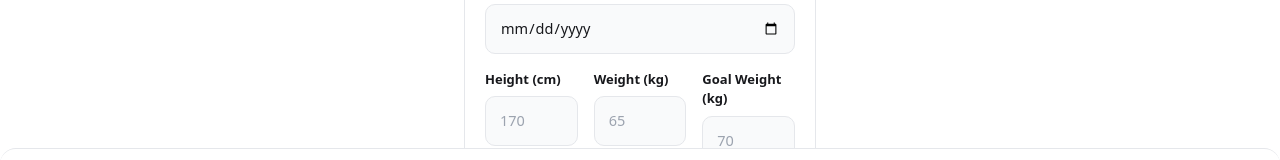
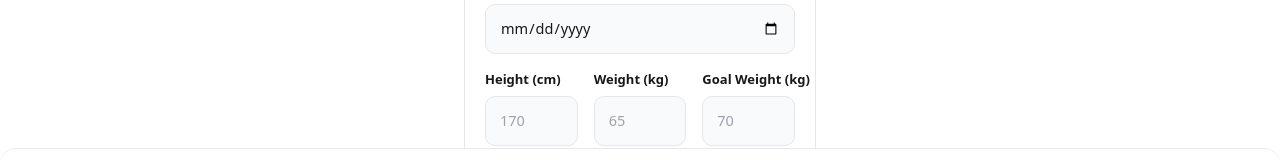
Before and after one commit to trianandafajar/fitness-ai-frontend, a Next.js app: page /settings in a window 1280 px wide. Shown: the part 591-751 px from the top of the page. Built offline with nearby package versions, Linux system fonts and the light colour scheme; no server answers.

Commit message:
feat: update label class to ensure text does not wrap in Field component

```diff
--- a/app/settings/page.tsx
+++ b/app/settings/page.tsx
@@ -51,8 +51,6 @@ function toggle(list: string[], value: string) {
 
 function toFormData(profile: Record<string, unknown>): FormData {
   return {
-    name: (profile.name as string) ?? "",
-    email: (profile.email as string) ?? "",
     date_of_birth: (profile.date_of_birth as string) ?? "",
     gender: (profile.gender as string) ?? "",
     height_cm: profile.height_cm != null ? String(profile.height_cm) : "",
--- a/components/ui/Field.tsx
+++ b/components/ui/Field.tsx
@@ -11,7 +11,7 @@ const Field = forwardRef<HTMLInputElement, FieldProps>(
             <div className="mb-4.5">
                 <label
                     htmlFor={id}
-                    className="mb-1.75 block text-[13px] font-semibold text-ink"
+                    className="mb-1.75 block whitespace-nowrap text-[13px] font-semibold text-ink"
                 >
                     {label}
                 </label>
```
